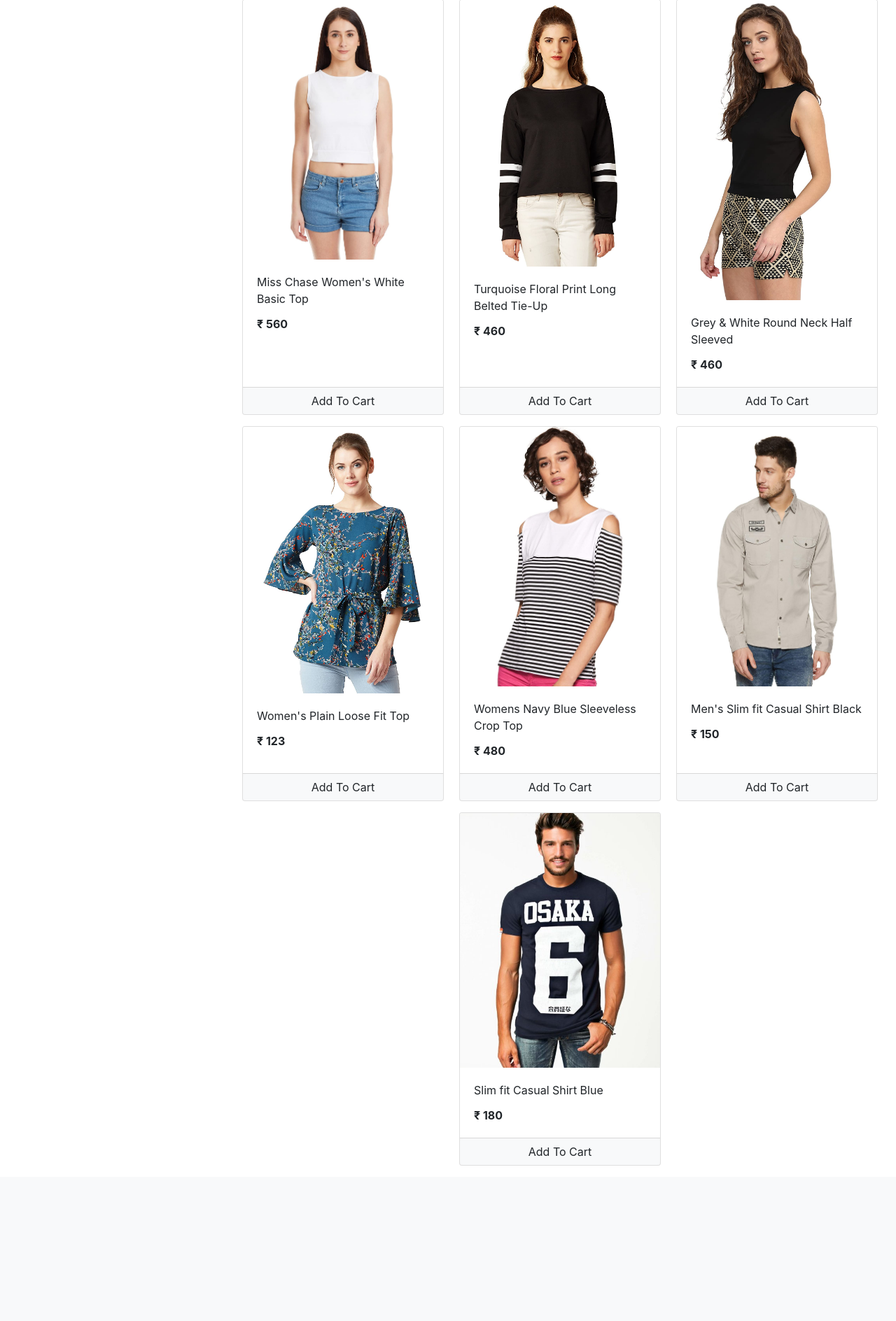
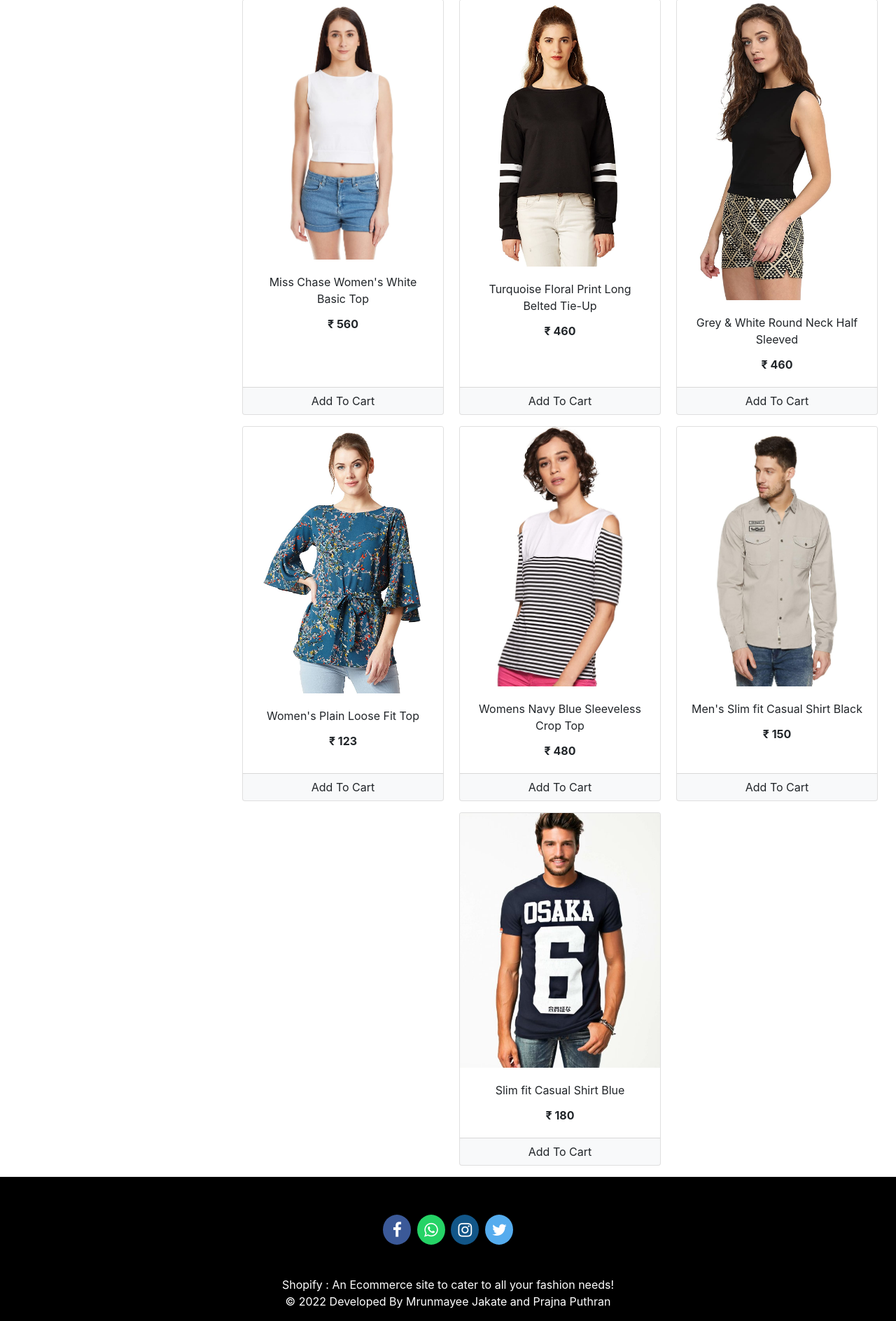
Before and after one commit to yamposskype/EShop_Django, a Django app: page /store in a window 1280 px wide. Shown: the part 1173-3061 px from the top of the page at 70% size. Before the commit the page ends 2839 px from the top, so only its background shows below. Run offline with Django 3.2, Linux system fonts and the light colour scheme; data comes from the database, SQL or seed files in the repository; both versions use the stored data as it was after the commit; some libraries are stand-ins or nearby versions.

Commit message:
added footer design on website

```diff
--- a/store/templates/base.html
+++ b/store/templates/base.html
@@ -5,6 +5,7 @@
    <meta name="viewport" content="width=device-width, initial-scale=1, shrink-to-fit=no">
 <link rel="stylesheet" href="https://maxcdn.bootstrapcdn.com/bootstrap/4.0.0/css/bootstrap.min.css"         integrity="sha384-Gn5384xqQ1aoWXA+058RXPxPg6fy4IWvTNh0E263XmFcJlSAwiGgFAW/dAiS6JXm" crossorigin="anonymous">
    <link href="https://fonts.googleapis.com/css?family=Playfair+Display&display=swap" rel="stylesheet">
+   <link rel="stylesheet" href="https://maxcdn.bootstrapcdn.com/font-awesome/4.7.0/css/font-awesome.min.css">
    <link href="https://fonts.googleapis.com/css?family=Montserrat&display=swap" rel="stylesheet">
    <link href="https://fonts.googleapis.com/css?family=Poppins&display=swap" rel="stylesheet">
    <title>Shopping Cart</title>
@@ -24,7 +25,55 @@ text-decoration: underline;
 font-weight: bold;
 font-size: 16px;
 color:black
- }  </style> </head>
+ }
+ footer {
+      padding: 0px 0px 0px 0px;
+      background-color: black;
+      margin: 0px;
+
+    }
+
+    .fa {
+      padding: 10px;
+      font-size: 23px;
+      width: 40px;
+      text-align: center;
+      text-decoration: none;
+      margin: 5px 2px;
+      border-radius: 50%;
+    }
+
+    .fa:hover {
+      opacity: 0.5;
+      text-decoration: none;
+    }
+
+    .fa-facebook {
+      background: #3B5998;
+      color: white;
+      margin-top: 30px;
+    }
+
+    .fa-whatsapp {
+      background: #25d366;
+      color: white;
+    }
+
+    .fa-twitter {
+      background: #55ACEE;
+      color: white;
+    }
+
+    .fa-instagram {
+      background: #125688;
+      color: white;
+    }
+
+    p {
+      text-align: center;
+
+    }
+ </style> </head>
 <body>
 <!-- Nav Bar -->
 <nav class="navbar navbar-expand-lg navbar-light bg-light">
@@ -68,7 +117,28 @@ color:black
 </nav>
 {%block content%}
 {%endblock%}
+<footer>
+	<br>
 
+	<p>
+	  <a href="#" class="fa fa-facebook"></a>
+	  <a href="#" class="fa fa-whatsapp"></a>
+	  <a href="#" class="fa fa-instagram"></a>
+	  <a href="#" class="fa fa-twitter"></a>
+	</p>
+
+	<br>
+	<div class="container">
+	  <div class="row">
+		<div class="col-md-12 col-sm-12">
+		  <div style="color:#ffffff;" class="wow fadeInUp footer-copyright">
+			<p>Shopify : An Ecommerce site to cater to all your fashion needs!<br>
+			  &copy; 2022 Developed By Mrunmayee Jakate and Prajna Puthran </p>
+		  </div>
+		</div>
+	  </div>
+	</div>
+  </footer>
 <script src="https://code.jquery.com/jquery-3.2.1.slim.min.js"
 integrity="sha384-KJ3o2DKtIkvYIK3UENzmM7KCkRr/rE9/Qpg6aAZGJwFDMVNA/GpGFF93hXpG5KkN"  crossorigin="anonymous"></script>
 <script src="https://cdnjs.cloudflare.com/ajax/libs/popper.js/1.12.9/umd/popper.min.js" integrity="sha384-ApNbgh9B+Y1QKtv3Rn7W3mgPxhU9K/ScQsAP7hUibX39j7fakFPskvXusvfa0b4Q"    crossorigin="anonymous"></script>
```
Also changed, not shown: db.sqlite3.
